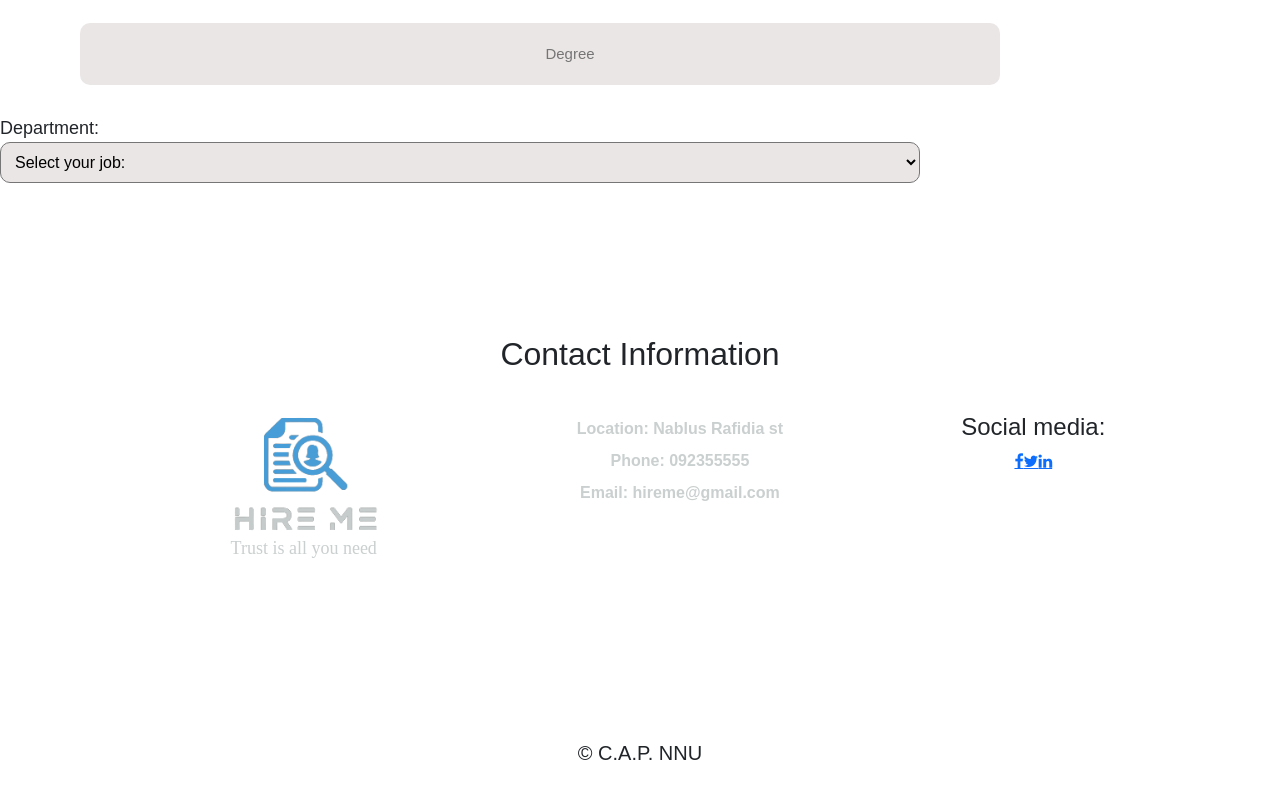
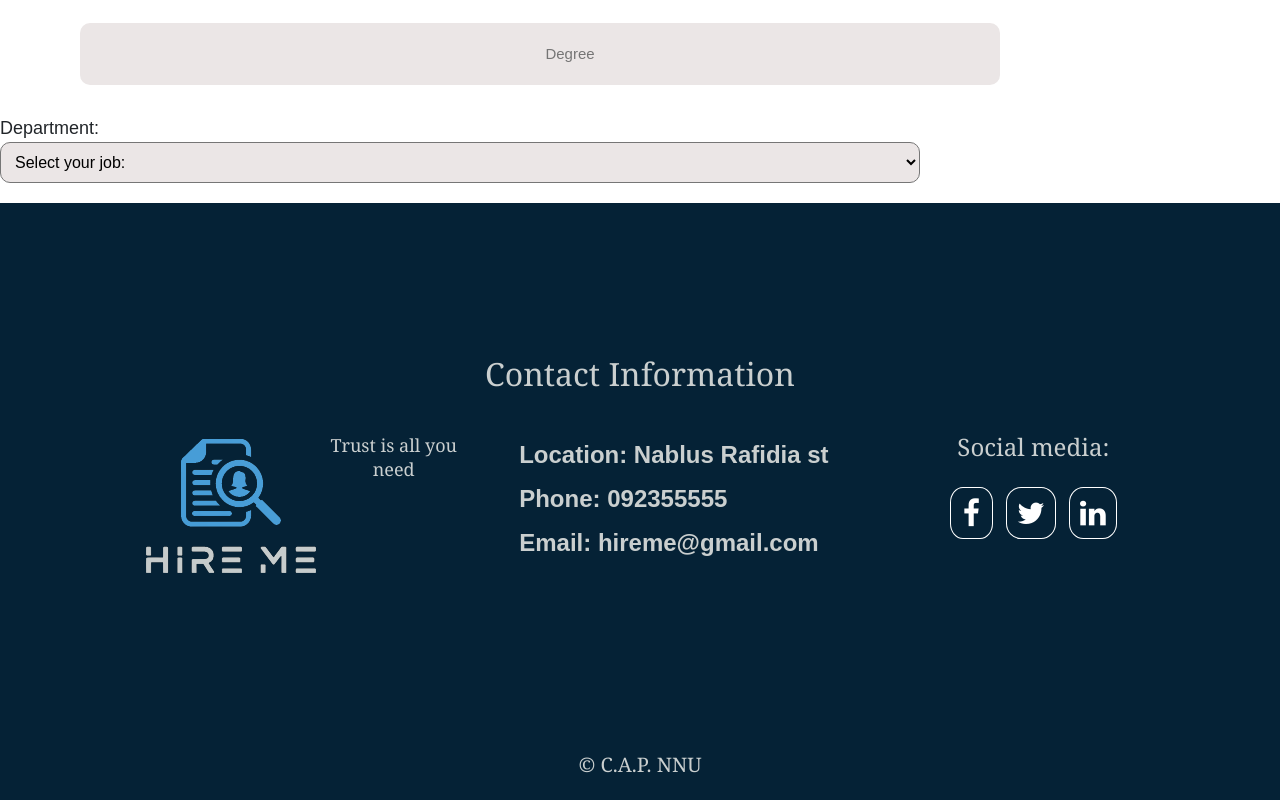
Before and after one commit to Namroutii/job-app-cap, a React (Create React App) app in the folder job-app/: page /add-cv in a window 1280 px wide. Shown: the part 894-1694 px from the top of the page. Built offline with nearby package versions, Linux system fonts and the light colour scheme.

Commit message:
reset floder name ,get back header and footer

```diff
--- a/job-app/src/App.js
+++ b/job-app/src/App.js
@@ -1,5 +1,5 @@
 import "./App.css";
-import Home from "./pages/Home/Home";
+import Home from "./pages/home/Home";
 function App() {
   return (
     <div>
--- a/job-app/src/components/footer/Footer.css
+++ b/job-app/src/components/footer/Footer.css
@@ -1,24 +1,27 @@
-#footer {
+footer {
     background-color: #052236;
-    display: flex;
-    flex-direction: row;
     margin-top: 20px;
 }
 
 .footer-motto {
     font-size: large;
-    font-family: 'Playfair Display';
+    font-family: Georgia, serif;
     color: #cacfcf;
 }
 
 .footer-logo {
-    width: 150px;
+    width: auto;
+    height: auto;
+    align-items: center;
 }
 
 .logo-motto {
     margin: 2%;
     margin-left: 5%;
-    flex:2;
+    flex:1;
+    font-family: Georgia, serif;
+    color: #cacfcf;
+
 }
 
 .footer-contact {
@@ -33,4 +36,50 @@
 }
 .loc,.email,.phone {
     color: #cacfcf;
+    font-size: x-large;
+    width: 100%;
+    text-align: left;
 }
+
+.fa {
+    padding: 10px;
+    font-size: 30px;
+    text-align: center;
+    text-decoration: none;
+    margin: 5% 2%;
+    border-radius: 30%;
+    border-color: white;
+    border-style: solid;
+    border-width: 1px;
+}
+
+.fa:hover {
+    opacity: 0.7;
+}
+
+.fa-twitter {
+    color: white;
+}
+
+.fa-facebook {
+    color: white;
+    padding-left: 12px;
+    padding-right: 12px
+}
+
+.fa-linkedin {
+    color: white;
+}
+
+#list-group{
+    background-color: #052236;
+}
+.copy-right{
+    color:#cacfcf;
+    font-family: Georgia, serif;
+
+}
+.contact-info-title , .social-title{
+    color:#cacfcf;
+    font-family: Georgia, serif;
+}
--- a/job-app/src/components/footer/Footer.js
+++ b/job-app/src/components/footer/Footer.js
@@ -1,35 +1,33 @@
 import "./Footer.css";
 const Footer = () => {
     return (
-
-    <footer className="p-1 text-center">
-        <section id="contact-info" className="p-5">
-            <div className="container">
-                <div className="row g-4">
-                    <h2 className="text-center mb-3 contact-info-title">Contact Information </h2>
+    <footer class="p-1 text-center">
+        <section id="contact-info" class="p-5">
+            <div class="container">
+                <div class="row g-4">
+                    <h2 class="text-center mb-3 contact-info-title">Contact Information </h2>
                     <div className="logo-motto col">
                         <img className="footer-logo " src="./images/Logo-Footer.png" alt=""></img>
                         <h5><span className="footer-motto">Trust is all you need </span></h5>
                     </div>
                     < div className="footer-contact col">
-                        <span className="p-1 fw-bold loc">Location: Nablus Rafidia st</span>
-                        <span className="p-1 fw-bold phone">Phone: 092355555</span>
-                        <span className="p-1 fw-bold email">Email: hireme@gmail.com </span>
+                        <span class="p-1 fw-bold loc">Location: Nablus Rafidia st</span>
+                        <span class="p-1 fw-bold phone">Phone: 092355555</span>
+                        <span class="p-1 fw-bold email">Email: hireme@gmail.com </span>
                     </div>
-                    <div className="col">
-                        <div><h4 className="social-title">Social media:</h4></div>
-                        <a href="#" className="fa fa-facebook"></a>
-                        <a href="#" className="fa fa-twitter"></a>
-                        <a href="#" className="fa fa-linkedin"></a>
+                    <div class="col">
+                        <div><h4 class="social-title">Social media:</h4></div>
+                        <a href="#" class="fa fa-facebook"></a>
+                        <a href="#" class="fa fa-twitter"></a>
+                        <a href="#" class="fa fa-linkedin"></a>
                     </div>
                 </div>
             </div>
         </section>
-        <div className="container">
-            <p className="lead copy-right">&copy; C.A.P. NNU </p>
+        <div class="container">
+            <p class="lead copy-right">&copy; C.A.P. NNU </p>
         </div>
     </footer>
-
     )
 }
 export default Footer;
--- a/job-app/src/components/header/ImageSlider.js
+++ /dev/null
@@ -1,96 +0,0 @@
-import { useState } from "react";
-
-const slideStyles = {
-width: "100%",
-height: "100%",
-borderRadius: "10px",
-backgroundSize: "cover",
-backgroundPosition: "center",
-};
-
-const rightArrowStyles = {
-position: "absolute",
-top: "100%",
-transform: "translate(0, -50%)",
-right: "32px",
-fontSize: "45px",
-color: "#fff",
-zIndex: 1,
-cursor: "pointer",
-};
-
-
-const leftArrowStyles = {
-position: "absolute",
-top: "50%",
-transform: "translate(0, -50%)",
-left: "32px",
-fontSize: "45px",
-color: "#fff",
-zIndex: 1,
-cursor: "pointer",
-};
-
-const sliderStyles = {
-position: "relative",
-height: "100%",
-};
-
-const dotsContainerStyles = {
-display: "flex",
-justifyContent: "center",
-};
-
-const dotStyle = {
-margin: "0 3px",
-cursor: "pointer",
-fontSize: "20px",
-};
-
-const ImageSlider = ({ slides }) => {
-const [currentIndex, setCurrentIndex] = useState(0);
-const goToPrevious = () => {
-    const isFirstSlide = currentIndex === 0;
-    const newIndex = isFirstSlide ? slides.length - 1 : currentIndex - 1;
-    setCurrentIndex(newIndex);
-};
-const goToNext = () => {
-    const isLastSlide = currentIndex === slides.length - 1;
-    const newIndex = isLastSlide ? 0 : currentIndex + 1;
-    setCurrentIndex(newIndex);
-};
-const goToSlide = (slideIndex) => {
-    setCurrentIndex(slideIndex);
-};
-const slideStylesWidthBackground = {
-    ...slideStyles,
-    backgroundImage: `url(${slides[currentIndex].url})`,
-};
-
-return (
-    <div style={sliderStyles}>
-    <div>
-        <div onClick={goToPrevious} style={leftArrowStyles}>
-        ❰
-        </div>
-        <div onClick={goToNext} style={rightArrowStyles}>
-        ❱
-        </div>
-    </div>
-    <div style={slideStylesWidthBackground}></div>
-    <div style={dotsContainerStyles}>
-        {slides.map((slide, slideIndex) => (
-        <div
-            style={dotStyle}
-            key={slideIndex}
-            onClick={() => goToSlide(slideIndex)}
-        >
-            ●
-        </div>
-        ))}
-    </div>
-    </div>
-);
-};
-
-export default ImageSlider;
--- a/job-app/src/index.js
+++ b/job-app/src/index.js
@@ -5,20 +5,20 @@ import App from "./App";
 import reportWebVitals from "./reportWebVitals";
 import "bootstrap/dist/css/bootstrap.min.css";
 import { BrowserRouter, Routes, Route } from "react-router-dom";
-import Home from "./pages/Home/Home";
-import AddCV from "./pages/AddCV/AddCV";
-import Get from "./pages/GetCV/GetCV";
-import Login from "./pages/Login/Login";
+import Home from "./pages/home/Home";
+import AddCV from "./pages/addCV/AddCV";
+import Get from "./pages/getCV/GetCV";
+import Login from "./pages/login/Login";
 const root = ReactDOM.createRoot(document.getElementById("root"));
 root.render(
   <React.StrictMode>
     <BrowserRouter>
       <Routes>
 
-        <Route path="/Home" index element={<Home />} />
-        <Route path="/Add-cv" element={<AddCV />} />
-        <Route path="/Get-cv" element={<Get />} />
-        <Route path="/Login" element={<Login />} />
+        <Route path="/home" index element={<Home />} />
+        <Route path="/add-cv" element={<AddCV />} />
+        <Route path="/get-cv" element={<Get />} />
+        <Route path="/login" element={<Login />} />
 
       </Routes>
     </BrowserRouter>
--- a/job-app/src/pages/addCV/AddCV.js
+++ b/job-app/src/pages/addCV/AddCV.js
@@ -1,6 +1,6 @@
 import NavBar from "../../components/NavBar/NavBar";
-import Footer from "../../components/Footer/Footer";
-import Form from "../../components/Forms/Form";
+import Footer from "../../components/footer/Footer";
+import Form from "../../components/forms/Form";
 
 import "./AddCV.css";
 import { useState } from "react";
--- a/job-app/src/pages/home/Home.js
+++ b/job-app/src/pages/home/Home.js
@@ -1,11 +1,11 @@
 
 import "./Home.css";
-import Footer from "../../components/Footer/Footer";
-import Header from "../../components/Header/Header";
+import Footer from "../../components/footer/Footer";
+import Header from "../../components/header/Header";
 import NavBar from "../../components/NavBar/NavBar";
 
-import Services from "../../components/Services/Services";
-import AboutUs from "../../components/AboutUs/AboutUs";
+import Services from "../../components/services/Services";
+import AboutUs from "../../components/aboutUs/AboutUs";
 
 function Home() {
   return (
@@ -21,19 +21,19 @@ function Home() {
       <Services imag="./images/find.jpg" info="Find employees" paragraph="Companies struggle to locate employees,so we are in HireMe we
                 make it simple for you by showing employee resumes and providing
                 simple filtering so you can find the best possibilities as
-                quickly as possible." link="/Get-cv"/>
+                quickly as possible." link="/get-cv"/>
       </div>
       <div className='col-12 col-md-10 col-lg-6 col-xl-4 col-xxl-3'>
       <Services imag="./images/Filter.jpg" info="Filter" paragraph="   When reviewing resumes, it might be challenging to find the
                 information you're looking for, whether it's years of experience
                 or age. With a touch of a button, so we are in HireMe we've
                 given you fast ways to quickly find the ideal candidate. Here,
-                you'll find everything you need to hire the ideal candidate." link="/Get-cv"/>
+                you'll find everything you need to hire the ideal candidate." link="/get-cv"/>
       </div><div className='col'>
       <Services imag="./images/cv.jpg" info="Add CV" paragraph="Employees can submit a CV with ease by adding the necessary
                 information to the area on the page dedicated for it, and he can
                 change it at any moment by entering into his account, that he
-                will make it before attaching the CV." link="/Add-cv"/>
+                will make it before attaching the CV." link="/add-cv"/>
       </div>
       </div>
       </div>
--- a/job-app/src/pages/login/Login.js
+++ b/job-app/src/pages/login/Login.js
@@ -1,4 +1,4 @@
-import LoginForm from "../../components/Login/Loginform";
+import LoginForm from "../../components/login/loginform";
 
 function Login() {
   return (
```
Also changed, not shown: job-app/src/components/header/Header.js (+32 -21 lines).
